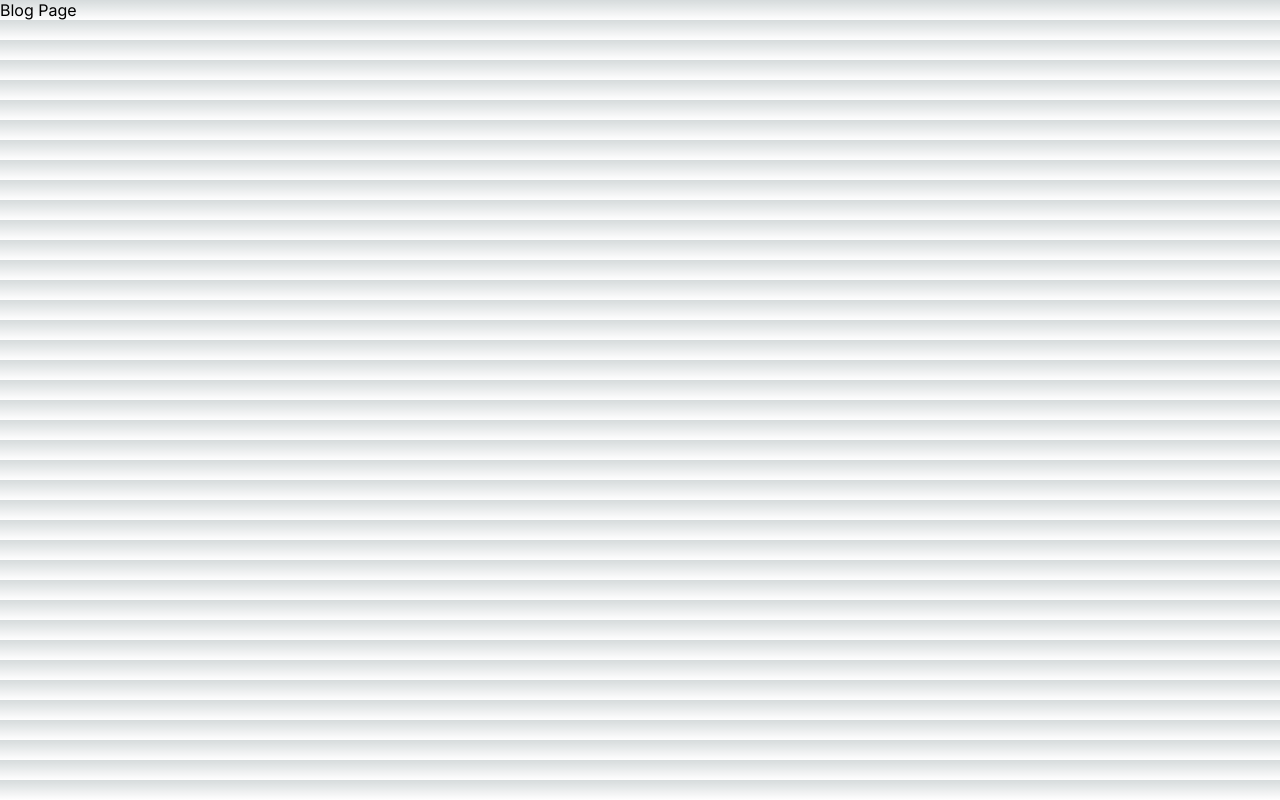
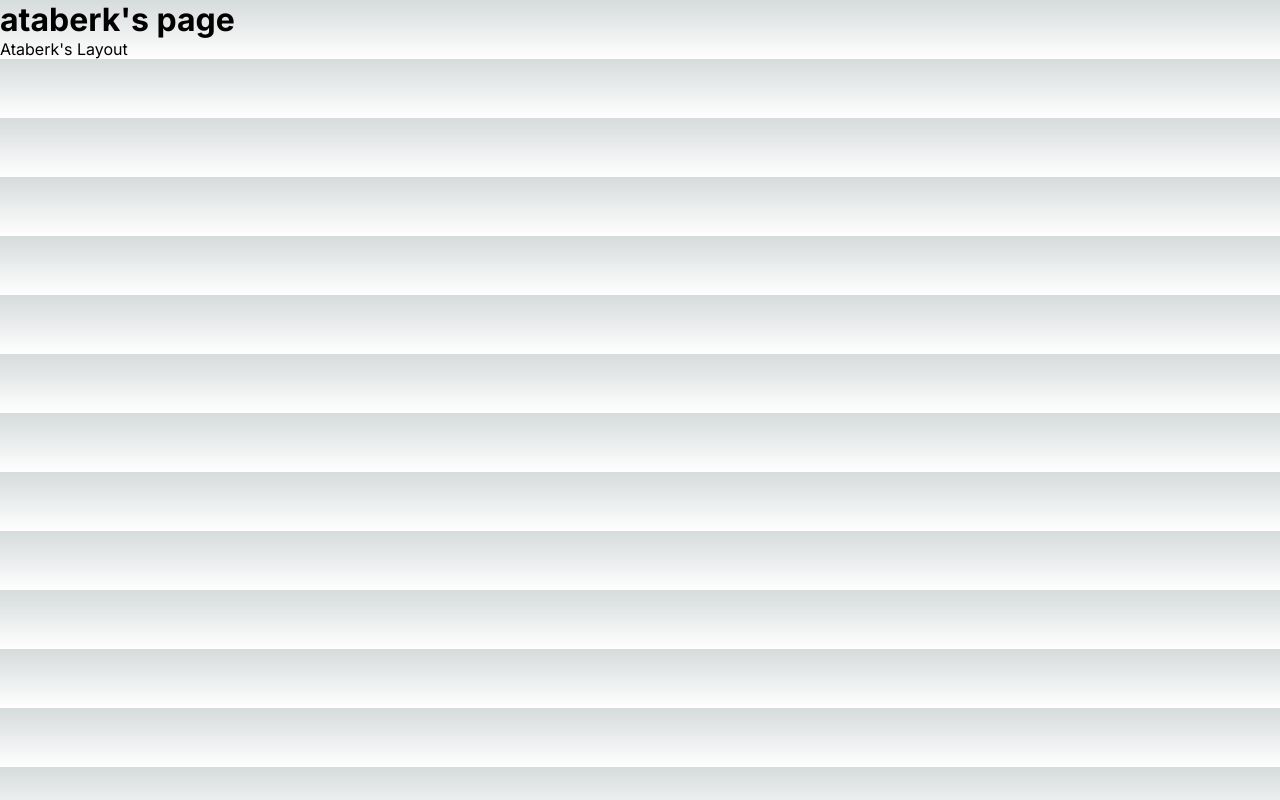
Before and after one commit to ataberkcetinkaya/next-training, a Next.js app: page /ataberk in a window 1280 px wide. Built offline with nearby package versions, Linux system fonts and the light colour scheme.

Commit message:
Changes & End of Chapter 6

```diff
--- /dev/null
+++ b/app/ataberk/layout.js
@@ -0,0 +1,10 @@
+import React from 'react'
+
+export default function layout({ children }) {
+  return (
+    <div>
+        <h1>{children}</h1>
+        <div>Ataberk's Layout</div>
+    </div>
+  )
+}
--- a/app/[blog]/page.js
+++ b/app/ataberk/mixed/page.js
@@ -2,6 +2,6 @@ import React from 'react'
 
 export default function page() {
   return (
-    <div>Blog Page</div>
+    <div>mixed page</div>
   )
 }
--- /dev/null
+++ b/app/ataberk/page.js
@@ -0,0 +1,7 @@
+import React from 'react'
+
+export default function page() {
+  return (
+    <div>ataberk's page</div>
+  )
+}
--- a/app/page.js
+++ b/app/page.js
@@ -8,6 +8,8 @@ export default function Home() {
         <p>
           Get started by editing&nbsp;
           <code className={styles.code}>app/page.js</code>
+          <br></br>
+          <span>A. Çetinkaya</span>
         </p>
         <div>
           <a
```
Also changed, not shown: app/not-found.js (added, +7 -0 lines), notes/AppFolder & Routes & Styling/next-notes.txt, notes/Rendering & Data Fetching/next-notes.txt (added).
